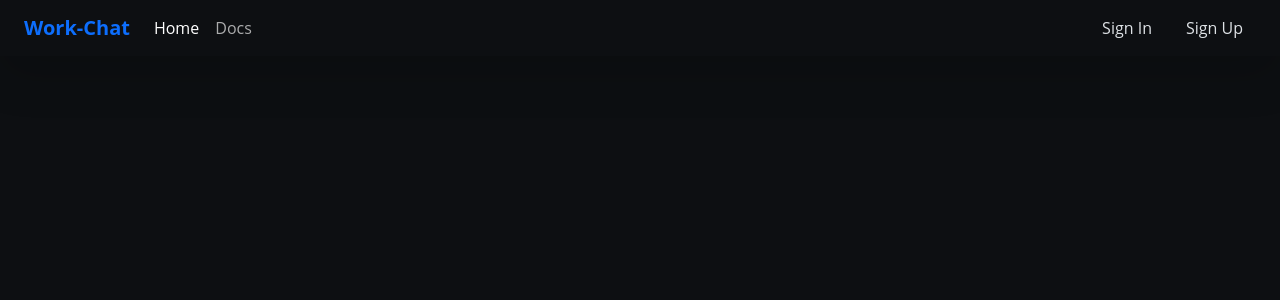
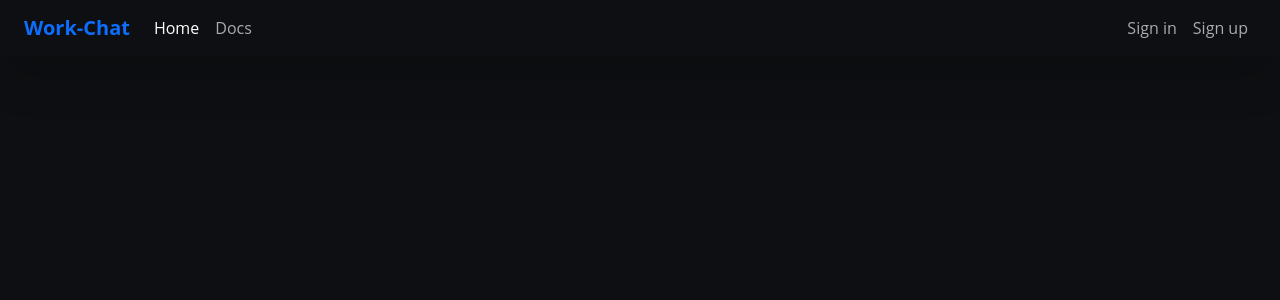
Before and after one commit to Bartek-M/Work-Chat, a Django app: page / in a window 1280 px wide. Shown: the top 300 px of the page. Run offline with Django 5.2, Linux system fonts and the light colour scheme; parts of the project's set-up code (start-up, migrations or seed data) failed here and were passed over.

Commit message:
Add proper links to navbar. Fix sign in/out buttons.

```diff
--- a/templates/base/navBase.html
+++ b/templates/base/navBase.html
@@ -3,22 +3,26 @@
 {% block nav %}
 <nav class="navbar navbar-expand-lg shadow-lg">
     <div class="container-fluid px-4">
-        <a class="navbar-brand text-primary fw-bold" href="#">Work-Chat</a>
+        <a class="navbar-brand text-primary fw-bold" href="/">Work-Chat</a>
         <button class="navbar-toggler" type="button" data-bs-toggle="collapse" data-bs-target="#navbarTogglerDemo01" aria-controls="navbarTogglerDemo01" aria-expanded="false" aria-label="Toggle navigation">
             <span class="navbar-toggler-icon"></span>
         </button>
         <div class="collapse navbar-collapse justify-content-between" id="navbarTogglerDemo01">
             <ul class="navbar-nav mb-2 mb-lg-0">
                 <li class="nav-item">
-                    <a class="nav-link active" aria-current="page" href="#">Home</a>
+                    <a class="nav-link active" aria-current="page" href="/">Home</a>
                 </li>
                 <li class="nav-item">
-                    <a class="nav-link" href="#">Docs</a>
+                    <a class="nav-link" href="/docs/">Docs</a>
                 </li>
             </ul>
-            <ul class="navbar-nav mb-2 mb-lg-0 gap-2">
-                <a class="btn" href="#">Sign In</a>
-                <a class="btn" href="#">Sign Up</a>
+            <ul class="navbar-nav mb-2 mb-lg-0">
+                <li class="nav-item">
+                    <a class="nav-link" href="/login/">Sign in</a>
+                </li>
+                <li class="nav-item">
+                    <a class="nav-link" href="/register/">Sign up</a>
+                </li>
             </ul>
         </div>
     </div>
```
